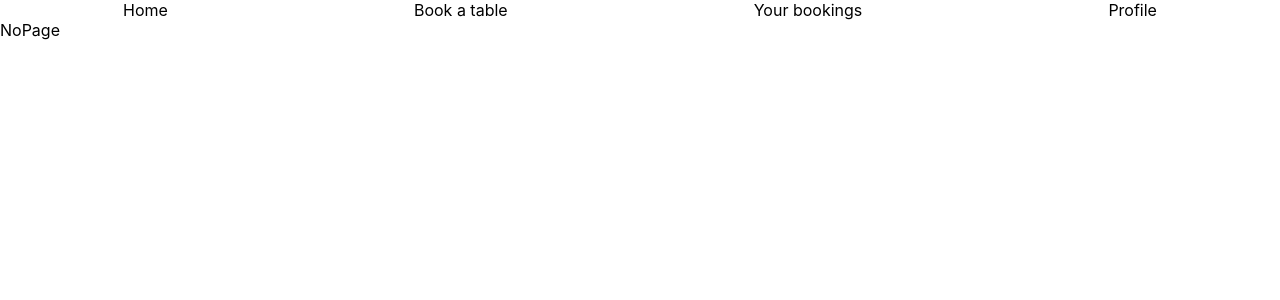
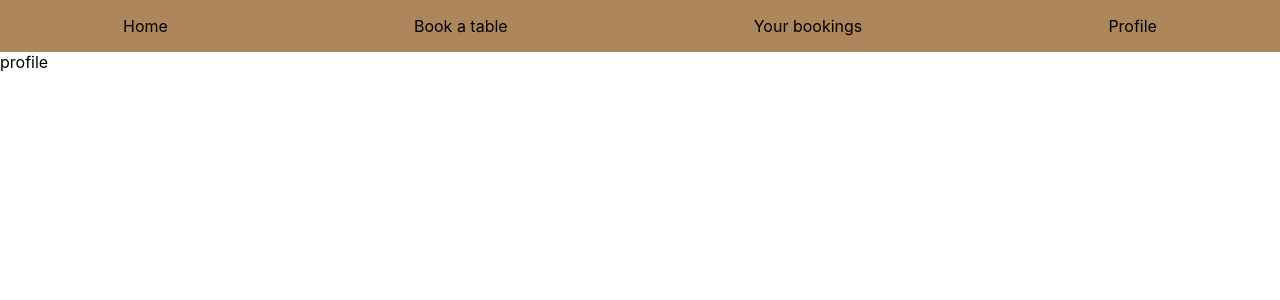
Before and after one commit to TeaFlex/delicioso-client, a React (Vite) app: page /profile in a window 1280 px wide. Shown: the top 300 px of the page. Built offline with nearby package versions, Linux system fonts and the light colour scheme.

Commit message:
variables for css

```diff
--- a/src/App.css
+++ b/src/App.css
@@ -1,4 +1,12 @@
+@import './assets/variables.css';
+
 #root {
-    background-color: var(--ligth-main);
+    background-color: var(--bg-color);
     min-height: 100vh;
+    width: 100%;
+    overflow: hidden;
 }
+
+#content {
+    width: 100%;
+}
--- a/src/App.tsx
+++ b/src/App.tsx
@@ -14,7 +14,9 @@ export default class App extends Component {
                 <Routes>
                     <Route path="/" element={<Layout />}>
                         <Route index element={<Home />} />
-                        <Route path="*" element={<NoPage/>} />
+                        <Route path="book/" element={<NoPage placeholder='book'/>} />
+                        <Route path="bookings/" element={<NoPage placeholder='bookings'/>} />
+                        <Route path="profile/" element={<NoPage placeholder='profile'/>} />
                     </Route>
                 </Routes>
             </BrowserRouter>
--- a/src/assets/variables.css
+++ b/src/assets/variables.css
@@ -1,4 +1,5 @@
-element {
-    --main-color: #a87132;
+html {
+    --main-color: #ad875b;
     --ligth-main: #a78e72;
+    --bg-color: #ffffff;
 }
--- a/src/components/navbar/Navbar.css
+++ b/src/components/navbar/Navbar.css
@@ -1,5 +1,6 @@
 #navbar {
     display: flex;
+    flex-flow: row wrap;
     align-items: center;
     justify-content: space-around;
     background-color: var(--main-color);
@@ -8,4 +9,5 @@
 #navbar a {
     text-decoration: none;
     color: black;
+    padding: 1em;
 }
--- a/src/pages/Layout.tsx
+++ b/src/pages/Layout.tsx
@@ -7,7 +7,9 @@ export default class Layout extends Component {
         return (
             <>
                 <Navbar />
-                <Outlet />
+                <div id="content">
+                    <Outlet />
+                </div>
             </>
         )
     }
--- a/src/pages/NoPage.tsx
+++ b/src/pages/NoPage.tsx
@@ -1,10 +1,13 @@
 import { Component, ReactNode } from "react";
-import { Outlet } from "react-router-dom";
 
-export default class NoPage extends Component {
+interface NoPageProps {
+    placeholder?: string;
+}
+
+export default class NoPage extends Component<NoPageProps> {
     render(): ReactNode {
         return (
-            <div>NoPage</div>
+            <div>{this.props.placeholder ?? "NoPage"}</div>
         )
     }
 }
```
